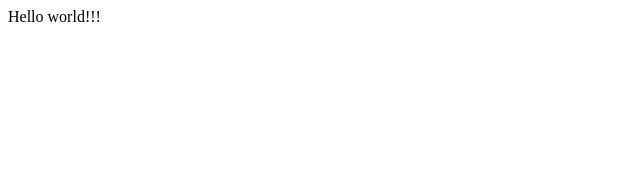
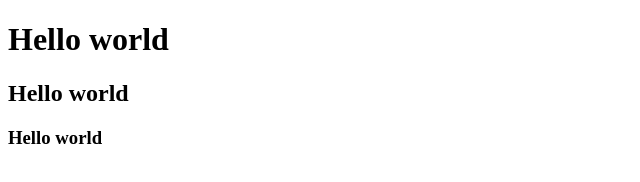
Before and after one commit to syyunho/-opentutorials-yunho, a plain HTML site: page index.html in a window 1280 px wide. Shown: the whole page, without its empty margins (0-640 px from the left). Drawn offline with Linux system fonts and the light colour scheme.

Commit message:
html tag

```diff
--- a/index.html
+++ b/index.html
@@ -19,6 +19,8 @@
     </head>
 
     <body>
-        Hello world!!!
+        <h1>Hello world</h1>
+        <h2>Hello world</h2>
+        <h3>Hello world</h3>
     </body>
 </html>
```
